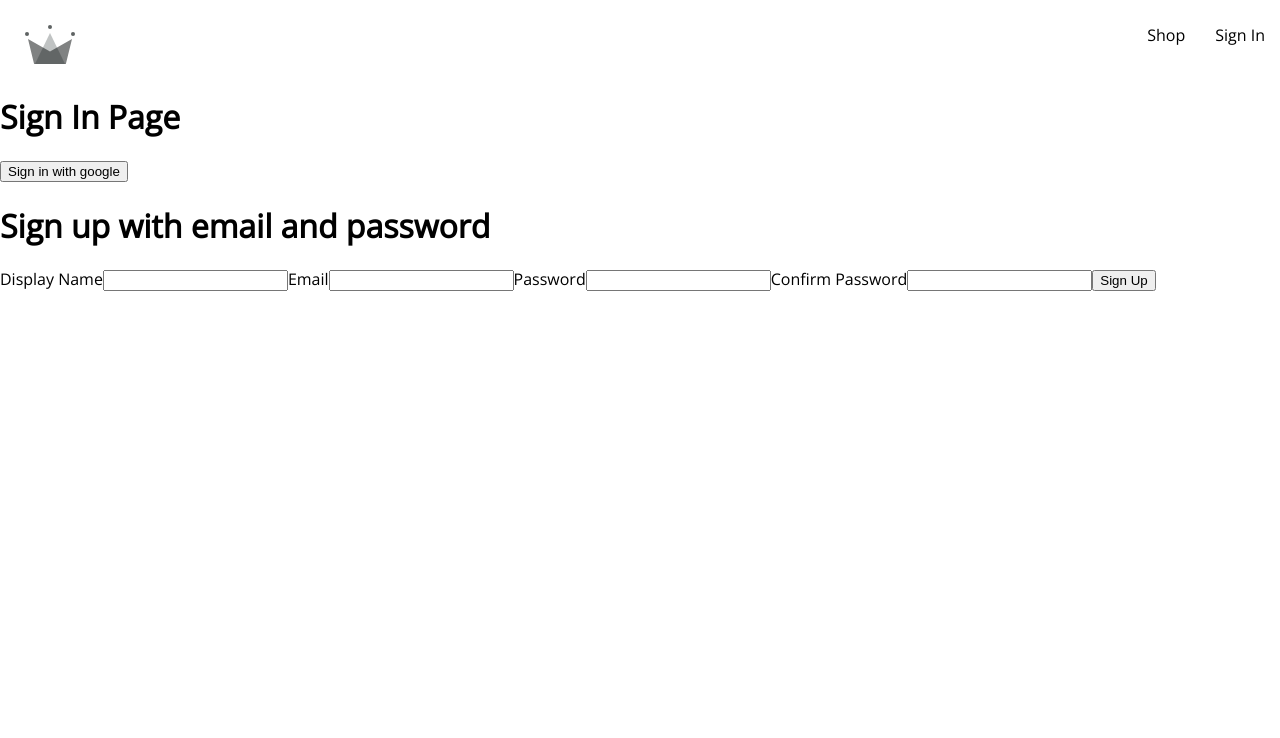
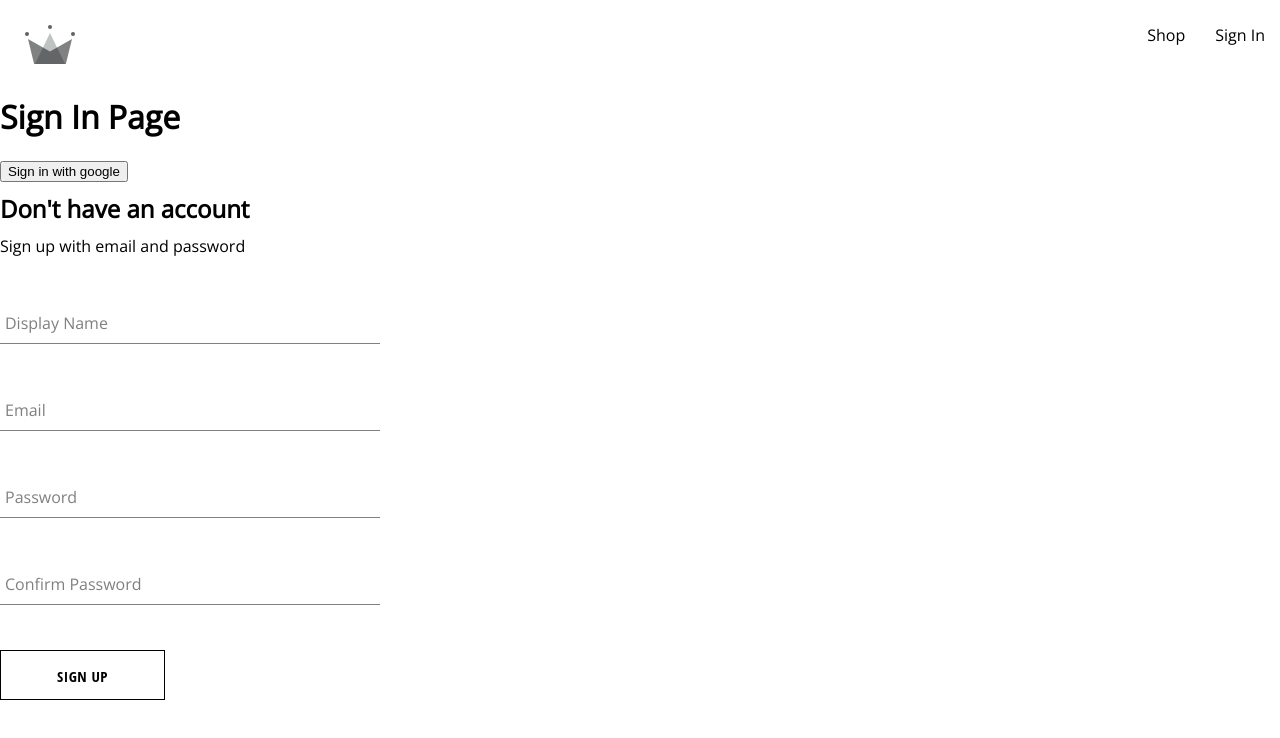
Before and after one commit to vapx/crwn-clothing, a React (Create React App) app: page /sign-in in a window 1280 px wide. Shown: the top 738 px of the page. Built offline with nearby package versions, Linux system fonts and the light colour scheme; no server answers.

Commit message:
created sign up component the form input component and button component

```diff
--- /dev/null
+++ b/src/components/button/button.component.jsx
@@ -0,0 +1,17 @@
+import React from 'react'
+import './button.styles.scss'
+
+const BUTTON_TYPE_CLASSES = {
+  google: 'google-sign-in',
+  inverted: 'inverted',
+}
+
+const Button = ({ children, buttonType, ...otherProps }) => {
+  return (
+    <button className={`button-container ${BUTTON_TYPE_CLASSES[buttonType]}`}>
+      {children}
+    </button>
+  )
+}
+
+export default Button
--- /dev/null
+++ b/src/components/button/button.styles.scss
@@ -0,0 +1,46 @@
+.button-container {
+  min-width: 165px;
+  width: auto;
+  height: 50px;
+  letter-spacing: 0.5px;
+  line-height: 50px;
+  padding: 0 35px 0 35px;
+  font-size: 15px;
+  background-color: black;
+  color: white;
+  text-transform: uppercase;
+  font-family: 'Open Sans Condensed';
+  font-weight: bolder;
+  border: none;
+  cursor: pointer;
+  display: flex;
+  justify-content: center;
+
+  &:hover {
+    background-color: white;
+    color: black;
+    border: 1px solid black;
+  }
+
+  &.google-sign-in {
+    background-color: #4285f4;
+    color: white;
+
+    &:hover {
+      background-color: #357ae8;
+      border: none;
+    }
+  }
+
+  &.inverted {
+    background-color: white;
+    color: black;
+    border: 1px solid black;
+
+    &:hover {
+      background-color: black;
+      color: white;
+      border: none;
+    }
+  }
+}
--- /dev/null
+++ b/src/components/form-input/form-input.component.jsx
@@ -0,0 +1,21 @@
+import React from 'react'
+import './form-input.styles.scss'
+
+const FormInput = ({ label, ...otherProps }) => {
+  return (
+    <div className="group">
+      <input className="form-input" {...otherProps} />
+
+      {label &&
+        <label
+          className={`${otherProps.value.length
+            ? 'shrink'
+            : ''} form-input-label`}
+        >
+          {label}
+        </label>}
+    </div>
+  )
+}
+
+export default FormInput
--- /dev/null
+++ b/src/components/form-input/form-input.styles.scss
@@ -0,0 +1,54 @@
+ $sub-color: grey;
+$main-color: black;
+
+@mixin shrinkLabel {
+  top: -14px;
+  font-size: 12px;
+  color: $main-color;
+}
+
+.group {
+  position: relative;
+  margin: 45px 0;
+
+  .form-input {
+    background: none;
+    background-color: white;
+    color: $sub-color;
+    font-size: 18px;
+    padding: 10px 10px 10px 5px;
+    display: block;
+    width: 100%;
+    border: none;
+    border-radius: 0;
+    border-bottom: 1px solid $sub-color;
+    margin: 25px 0;
+
+    &:focus {
+      outline: none;
+    }
+
+    &:focus ~ .form-input-label {
+      @include shrinkLabel();
+    }
+  }
+
+  input[type='password'] {
+    letter-spacing: 0.3em;
+  }
+
+  .form-input-label {
+    color: $sub-color;
+    font-size: 16px;
+    font-weight: normal;
+    position: absolute;
+    pointer-events: none;
+    left: 5px;
+    top: 10px;
+    transition: 300ms ease all;
+
+    &.shrink {
+      @include shrinkLabel();
+    }
+  }
+}
--- a/src/components/sign-up-form/signup-form.component.jsx
+++ b/src/components/sign-up-form/signup-form.component.jsx
@@ -3,6 +3,10 @@
   createEmailAndPassword,
   createUserDocumentFromAuth,
 } from '../../utils/firebase/firebase.utils'
+import FormInput from '../form-input/form-input.component'
+import './signup-form.styles.scss'
+import Button from '../button/button.component'
+
 const initialValues = {
   displayName: '',
   email: '',
@@ -42,42 +46,45 @@
   }
 
   return (
-    <div>
-      <h1>Sign up with email and password</h1>
+    <div className="sign-up-container">
+      <h2>Don't have an account</h2>
+      <span>Sign up with email and password</span>
       <form onSubmit={submitUser}>
-        <label>Display Name</label>
-        <input
+        <FormInput
+          label="Display Name"
           type="text"
           required
           onChange={handleAuthChange}
           name="displayName"
           value={displayName}
         />
-        <label>Email</label>
-        <input
+        <FormInput
+          label="Email"
           type="email"
           value={email}
           required
           onChange={handleAuthChange}
           name="email"
         />
-        <label>Password</label>
-        <input
+        <FormInput
+          label="Password"
           type="password"
           required
           onChange={handleAuthChange}
           name="password"
           value={password}
         />
-        <label>Confirm Password</label>
-        <input
+        <FormInput
+          label="Confirm Password"
           type="password"
           required
           onChange={handleAuthChange}
           name="confirmPassword"
           value={confirmPassword}
         />
-        <button type="submit">Sign Up</button>
+        <Button type="submit" buttonType="inverted">
+          Sign Up
+        </Button>
       </form>
     </div>
   )
--- /dev/null
+++ b/src/components/sign-up-form/signup-form.styles.scss
@@ -0,0 +1,9 @@
+.sign-up-container{
+  display: flex;
+  flex-direction: column;
+  width: 380px;
+
+  h2 {
+    margin: 10px 0;
+  }
+}
```
